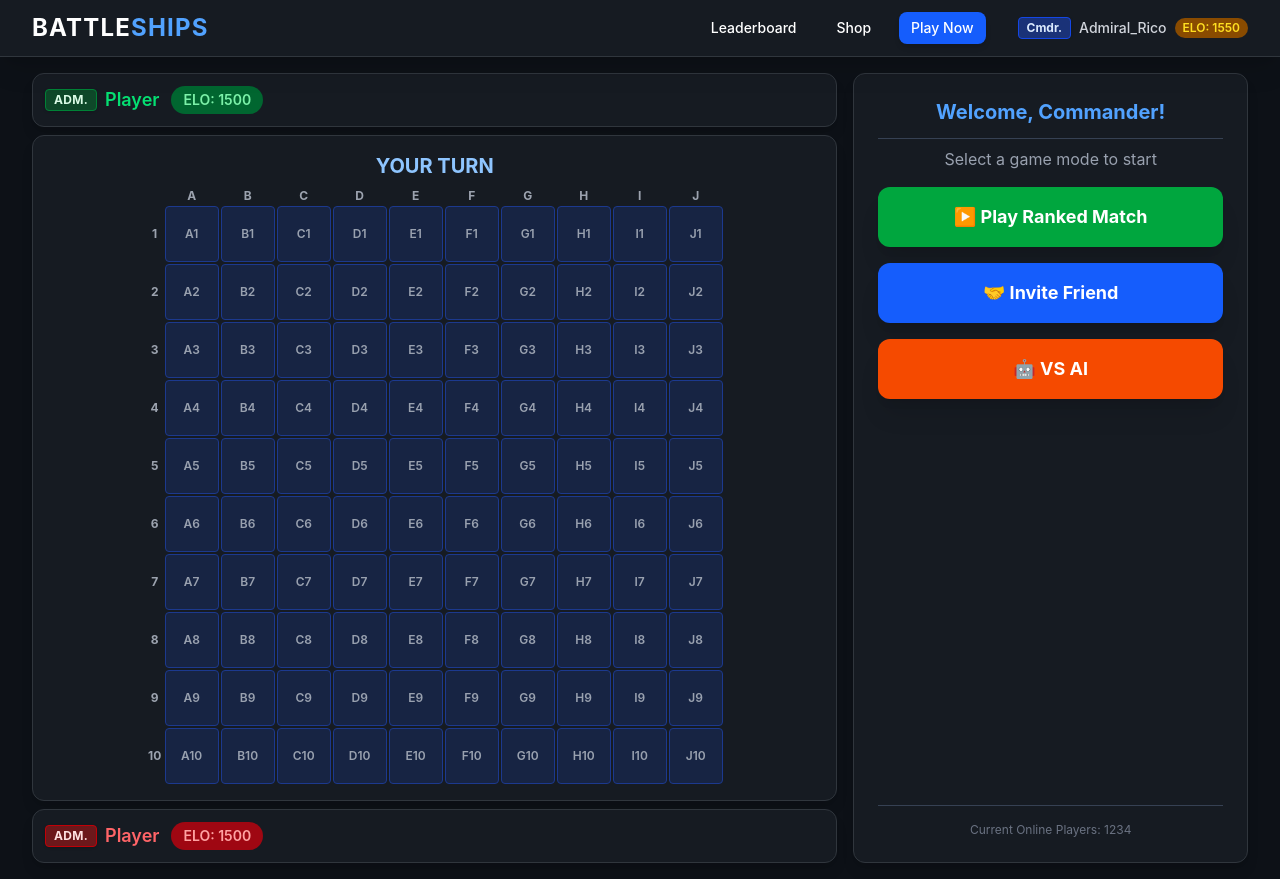
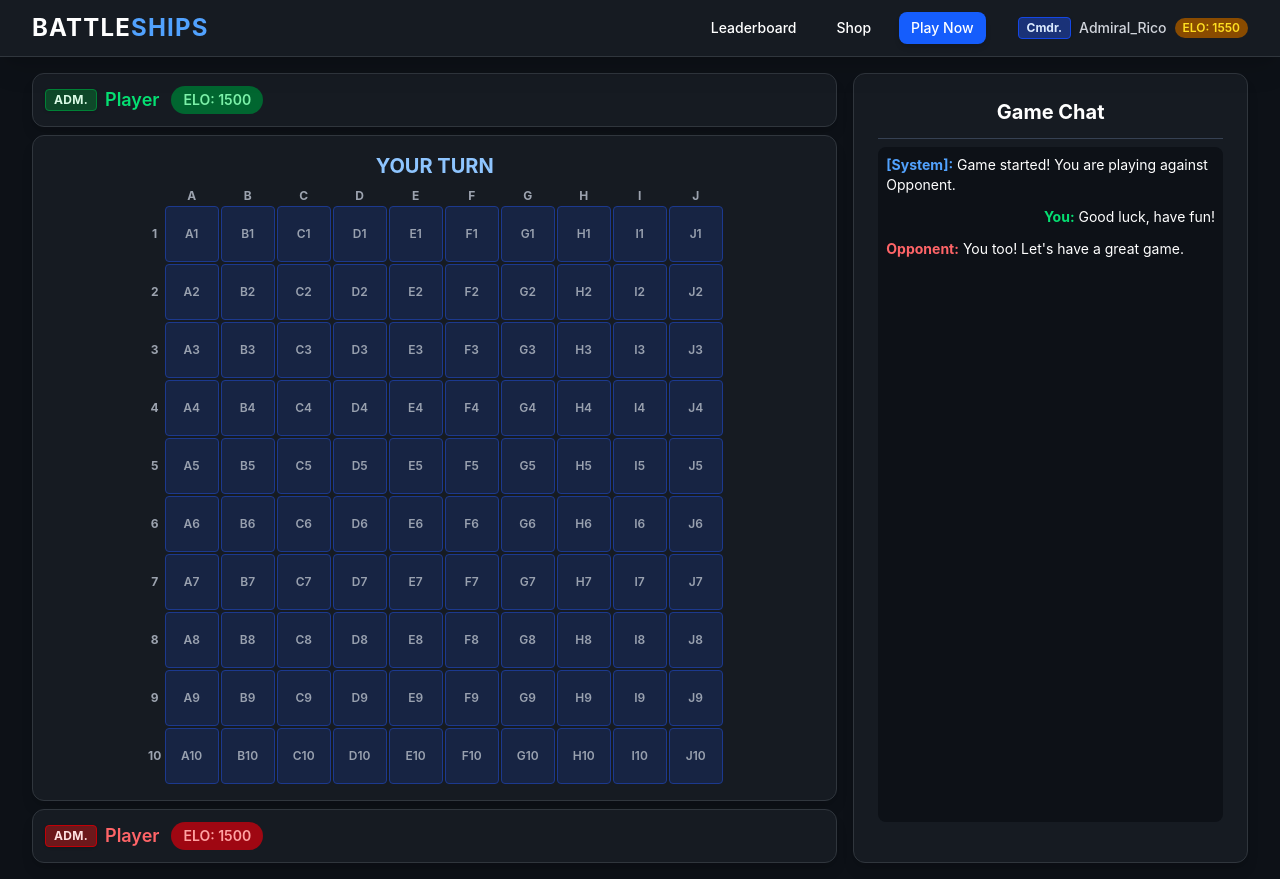
Before and after one commit to XggXWolf/Battleships, a React (Vite) app in the folder client/: page / in a window 1280 px wide. Built offline with nearby package versions, Linux system fonts and the light colour scheme.

Commit message:
Implement chat container

```diff
--- /dev/null
+++ b/client/src/Components/SidePanel/ChatPanel/ChatMessage.tsx
@@ -0,0 +1,56 @@
+export interface ChatMessageProps {
+    type: "player" | "opponent" | "system";
+    content: string;
+
+    //TO-DO
+    senderId?: string;
+    senderName?: string;
+}
+
+// TO-DO: Retrieve actual player names and system messages from backend instead of hardcoding
+function getPlayerName(type: ChatMessageProps["type"]) {
+    switch (type) {
+        case "player":
+            return "You";
+        case "opponent":
+            return "Opponent";
+        case "system":
+            return "[System]";
+    }
+}
+
+export default function ChatMessage({ type, content }: ChatMessageProps) {
+    const playerName = getPlayerName(type);
+
+    switch (type) {
+        case "player":
+            return (
+                <div className="text-sm text-right">
+                    <span className="font-bold text-green-400">
+                        {playerName}:
+                    </span>{" "}
+                    {content}
+                </div>
+            );
+
+        case "opponent":
+            return (
+                <div className="text-sm text-left">
+                    <span className="font-bold text-red-400">
+                        {playerName}:
+                    </span>{" "}
+                    {content}
+                </div>
+            );
+
+        case "system":
+            return (
+                <div className="text-sm text-left">
+                    <span className="font-bold text-blue-400">
+                        {playerName}:
+                    </span>{" "}
+                    {content}
+                </div>
+            );
+    }
+}
--- a/client/src/Components/SidePanel/ChatPanel/ChatPanel.tsx
+++ b/client/src/Components/SidePanel/ChatPanel/ChatPanel.tsx
@@ -1,13 +1,36 @@
+import type { ChatMessageProps } from "./ChatMessage";
+import ChatMessage from "./ChatMessage";
+
 interface ChatPanelProps {
     hidden: boolean;
 }
 
+const dummyMessages: ChatMessageProps[] = [
+    {
+        type: "system",
+        content: "Game started! You are playing against Opponent.",
+    },
+    { type: "player", content: "Good luck, have fun!" },
+    { type: "opponent", content: "You too! Let's have a great game." },
+];
+
 export default function ChatPanel({ hidden }: ChatPanelProps) {
     return (
         <div
+            id="chat-panel"
             className={`${hidden ? "hidden" : "block"} flex flex-col space-y-4 h-full`}
         >
-            {hidden ? "ChatPanel (Hidden)" : "ChatPanel (Visible)"}
+            <h3 className="text-xl font-bold text-center text-white border-b border-gray-700 pb-3 mb-2">
+                Game Chat
+            </h3>
+            <div
+                id="chat-messages"
+                className="grow overflow-y-auto space-y-3 p-2 bg-root rounded-lg mb-4 h-64 sm:h-auto"
+            >
+                {dummyMessages.map((msg, index) => (
+                    <ChatMessage key={index} {...msg} />
+                ))}
+            </div>
         </div>
     );
 }
--- a/client/src/Components/SidePanel/SidePanel.tsx
+++ b/client/src/Components/SidePanel/SidePanel.tsx
@@ -8,8 +8,8 @@ export default function SidePanel() {
                 id="side-panel"
                 className="bg-primary p-6 rounded-xl shadow-lg border border-color-border h-full min-h-100"
             >
-                <LobbyPanel hidden={false} />
-                <ChatPanel hidden={true} />
+                <LobbyPanel hidden={true} />
+                <ChatPanel hidden={false} />
             </div>
         </div>
     );
```
